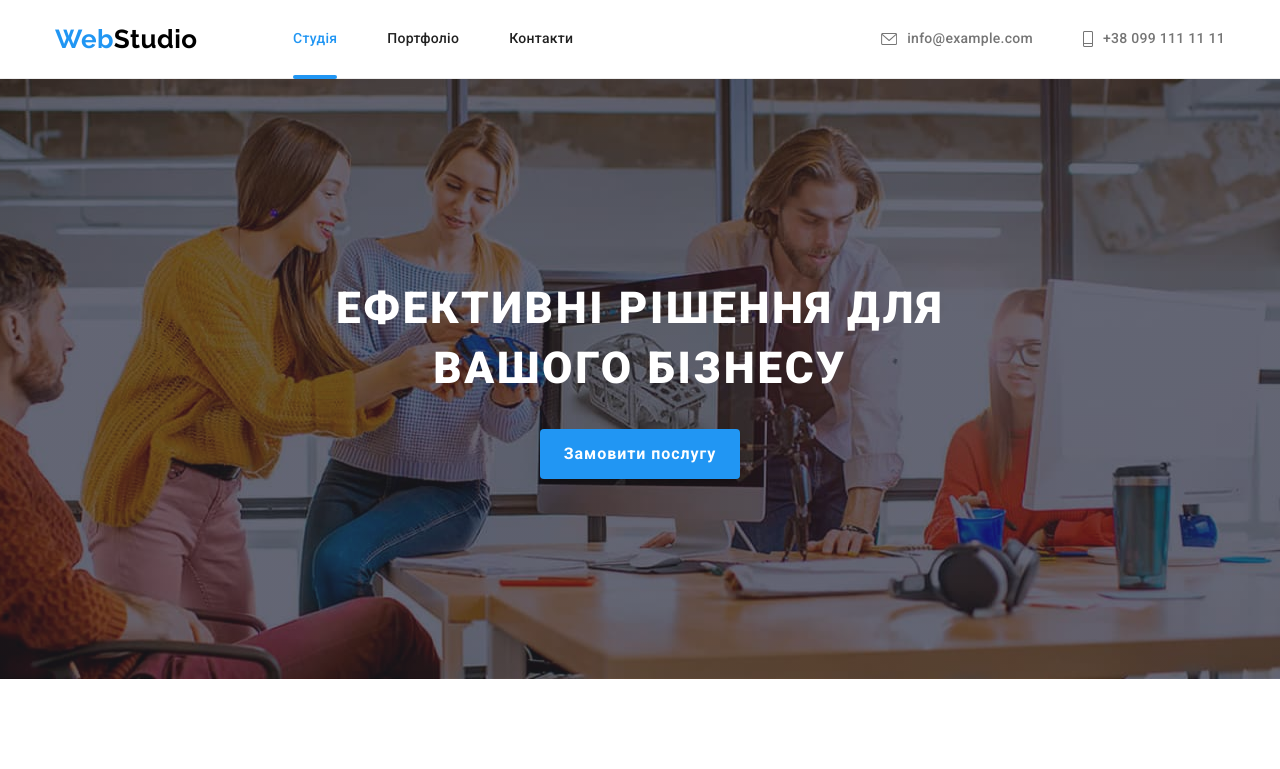
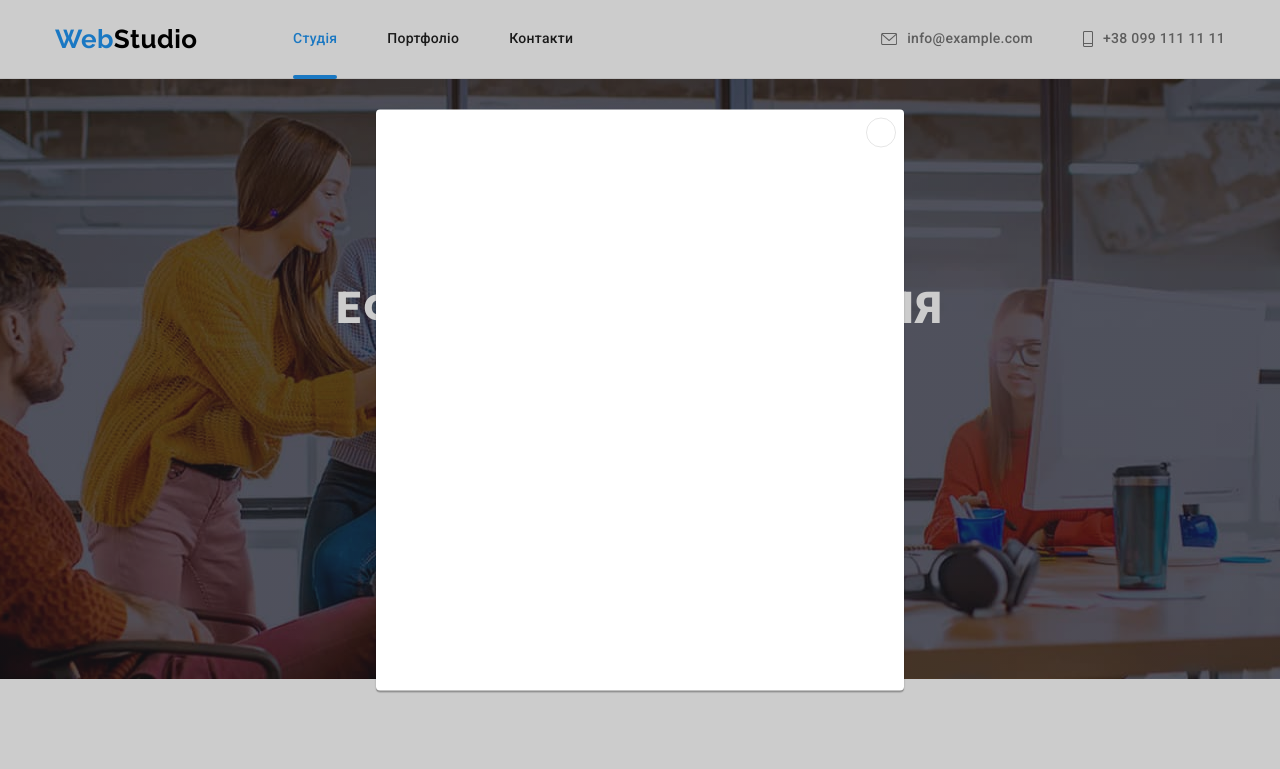
Before and after one commit to IgorDv82/goit-markup-hw-05, a plain HTML site: page index.html in a window 1280 px wide. Shown: the top 769 px of the page. Drawn offline with nearby package versions, Linux system fonts and the light colour scheme.

Commit message:
work with backdrop
changed format writing for transition;
added icon (close) to sprite
created backdrop with modal window and added css for them

```diff
--- a/css/style.css
+++ b/css/style.css
@@ -33,8 +33,9 @@
   --footer-icon-background: rgba(255, 255, 255, 0.1);
   --footer-icon-color: #ffffff;
 
+  /* ===========animation */
   --time-function: cubic-bezier(0.4, 0, 0.2, 1);
-  --time-duration: 2250ms;
+  --time-duration: 250ms;
 }
 
 /* --------------------BASIC--------------------- */
@@ -203,7 +204,9 @@ body {
   letter-spacing: 0.02em;
   color: var(--primary-title-color);
 
-  transition: color var(--time-duration) var(--time-function);
+  transition-property: color;
+  transition-duration: var(--time-duration);
+  transition-timing-function: var(--time-function);
 }
 .contact-link {
   color: var(--primary-color-text);
@@ -270,7 +273,9 @@ body {
   color: var(--hero-title-color);
   box-shadow: 0px 4px 4px rgba(0, 0, 0, 0.15);
 
-  transition: background-color var(--time-duration) var(--time-function);
+  transition: background-color;
+  transition-duration: var(--time-duration);
+  transition-timing-function: var(--time-function);
 }
 
 .hero-btn:hover,
@@ -423,8 +428,9 @@ body {
   background-color: var(--team-icon-background);
   color: var(--client-icon-color);
 
-  transition: color var(--time-duration) var(--time-function),
-    background-color var(--time-duration) var(--time-function);
+  transition-property: color, background-color;
+  transition-duration: var(--time-duration);
+  transition-timing-function: var(--time-function);
 }
 .team-soc-icon {
   fill: currentColor;
@@ -459,8 +465,9 @@ body {
   border: 1px solid var(--client-icon-color);
   border-radius: 4px;
 
-  transition: color var(--time-duration) var(--time-function),
-    border-color var(--time-duration) var(--time-function);
+  transition: color, border-color;
+  transition-duration: var(--time-duration);
+  transition-timing-function: var(--time-function);
 }
 .clients-icon {
   fill: currentColor;
@@ -504,7 +511,9 @@ body {
   line-height: 1.71;
   color: var(--footer-link-color);
 
-  transition: color var(--time-duration) var(--time-function);
+  transition-property: color;
+  transition-duration: var(--time-duration);
+  transition-timing-function: var(--time-function);
 }
 .footer-item .city {
   display: inline-block;
@@ -518,9 +527,7 @@ body {
 .footer-link:focus {
   color: var(--accent-color);
 }
-.join-us {
-  /* margin-left: 70px; */
-}
+
 .footer-title {
   margin-bottom: 20px;
 
@@ -549,7 +556,9 @@ body {
   border-radius: 50%;
   background-color: var(--footer-icon-background);
 
-  transition: background-color var(--time-duration) var(--time-function);
+  transition-property: background-color;
+  transition-duration: var(--time-duration);
+  transition-timing-function: var(--time-function);
 }
 .footer-soc-icon {
   fill: var(--footer-icon-color);
@@ -581,9 +590,9 @@ body {
   background-color: var(--portfolio-button-background);
   color: var(--primary-title-color);
 
-  transition: background-color var(--time-duration) var(--time-function),
-    color var(--time-duration) var(--time-function),
-    box-shadow var(--time-duration) var(--time-function);
+  transition: background-color, color, box-shadow;
+  transition-duration: var(--time-duration);
+  transition-timing-function: var(--time-function);
 }
 
 .filter-button:hover,
@@ -610,7 +619,9 @@ body {
 }
 .portfolio-link {
   display: block;
-  transition: box-shadow var(--time-duration) var(--time-function);
+  transition-property: box-shadow;
+  transition-duration: var(--time-duration);
+  transition-timing-function: var(--time-function);
 }
 .portfolio-link:hover,
 .portfolio-link:focus {
@@ -668,12 +679,63 @@ body {
 
   overflow: auto;
   transform: translateY(100%);
-  transition: transform var(--time-duration) var(--time-function);
+  transition-property: transform;
+  transition-duration: var(--time-duration);
+  transition-timing-function: var(--time-function);
 }
 
-/* .portfolio-title:hover,
-.portfolio-title:focus,
-.portfolio-text:hover,
-.portfolio-text:focus {
-  color: var(--accent-color);
-} */
+.backdrop {
+  position: fixed;
+  top: 0;
+  height: 100%;
+  width: 100%;
+
+  background-color: rgba(0, 0, 0, 0.2);
+  transition-property: opacity, visibility;
+  transition-duration: var(--time-duration);
+  transition-timing-function: var(--time-function);
+}
+.backdrop.is-hidden .modal {
+  transform: translate(-50%, -50%) scale(0) rotate(360deg);
+  border-radius: 50%;
+}
+.modal {
+  position: absolute;
+  width: 528px;
+  min-height: 581px;
+  top: 50%;
+  left: 50%;
+  transform: translate(-50%, -50%) scale(1) rotate(0deg);
+  background-color: #ffffff;
+  box-shadow: 0px 1px 3px rgba(0, 0, 0, 0.12), 0px 1px 1px rgba(0, 0, 0, 0.14),
+    0px 2px 1px rgba(0, 0, 0, 0.2);
+  border-radius: 4px;
+  transition-property: transform, border-radius;
+  transition-duration: var(--time-duration);
+  transition-timing-function: var(--time-function);
+}
+.close-btn {
+  position: absolute;
+  top: 8px;
+  right: 8px;
+
+  display: flex;
+  align-items: center;
+  justify-content: center;
+  width: 30px;
+  height: 30px;
+  padding: 0;
+  cursor: pointer;
+  border-radius: 50%;
+  color: #000000;
+  background-color: transparent;
+  border: 1px solid rgba(0, 0, 0, 0.1);
+}
+.close-btn-icon {
+  fill: currentColor;
+}
+.is-hidden {
+  opacity: 0;
+  visibility: hidden;
+  pointer-events: none;
+}
--- a/index.html
+++ b/index.html
@@ -66,7 +66,7 @@
       <section class="hero">
         <div class="container">
           <h1 class="hero-title title">Ефективні рішення для вашого бізнесу</h1>
-          <button type="button" class="hero-btn btn">Замовити послугу</button>
+          <button type="button" class="hero-btn btn" data-modal-open>Замовити послугу</button>
         </div>
       </section>
 
@@ -420,6 +420,17 @@
         </div>
       </div>
     </footer>
+
+    <div class="backdrop" data-modal>
+      <div class="modal">
+        <button type="button" class="close-btn" data-modal-close>
+          <svg class="close-btn-icon" width="18px" height="18px">
+            <use href="./images/icons.svg#icon-close"></use>
+          </svg>
+        </button>
+      </div>
+    </div>
+
     <script src="./js/modal.js"></script>
   </body>
 </html>
```
Also changed, not shown: images/icons.svg.
